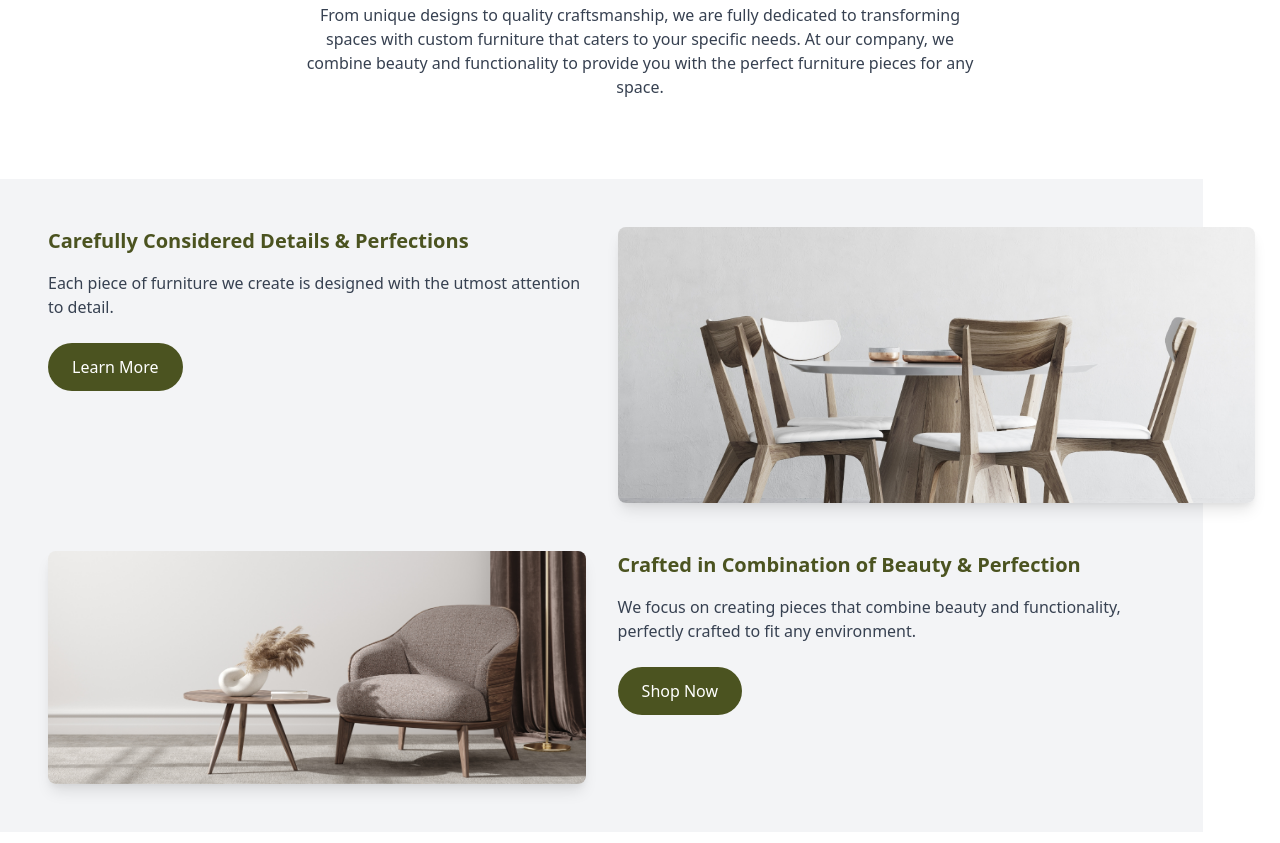
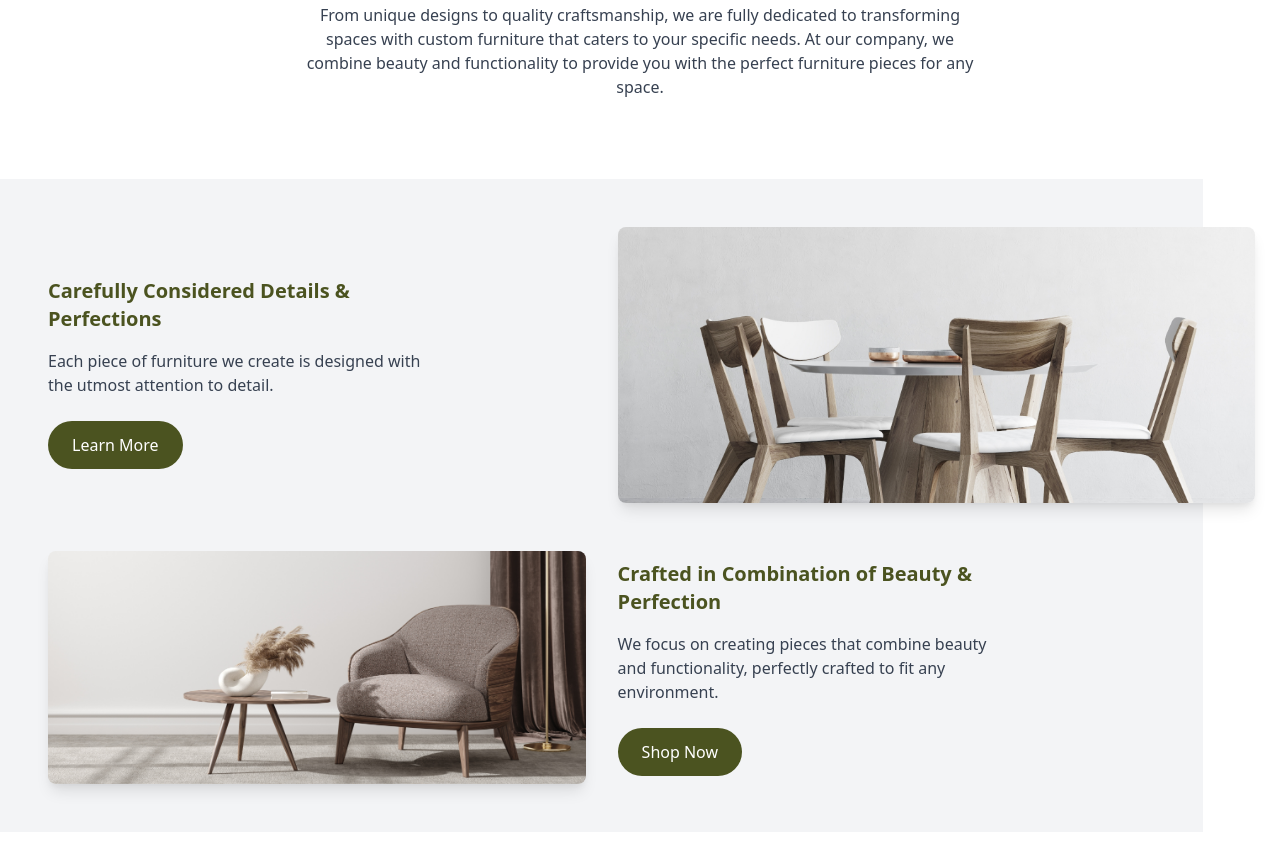
Before and after one commit to richh-s/about-us, a plain HTML site: page index.html in a window 1280 px wide. Shown: the part 525-1368 px from the top of the page. Drawn offline with nearby package versions, Linux system fonts and the light colour scheme.

```diff
--- a/index.html
+++ b/index.html
@@ -62,12 +62,12 @@
 
         /* Set negative margin for image to extend beyond gray section */
         .img-extend {
-            margin-right: -100px; /* Further increased value to push image more */
+            margin-right: -100px;
         }
 
         /* Background image for About Us section */
         .about-bg {
-            background-image: url('assets/images/hero.jpg'); /* Adjust to your image path */
+            background-image: url('assets/images/hero.jpg');
             background-size: cover;
             background-position: center;
         }
@@ -177,16 +177,18 @@
     <section class="py-12 bg-white">
         <div class="relative flex justify-start">
             <!-- Gray Background starting from the left, with space on the right -->
-            <div class="bg-gray-100  p-8 md:p-12 max-w-94 w-full">
+            <div class="bg-gray-100 p-8 md:p-12 max-w-94 w-full">
                 <div class="grid grid-cols-1 md:grid-cols-2 gap-8">
 
                     <!-- First Text Section (inside the gray background) -->
-                    <div class="text-left">
+                    <div class="flex items-center text-left h-full">
+                        <div class="max-w-md">
                             <h3 class="text-lg md:text-xl font-semibold text-army-green">Carefully Considered Details & Perfections</h3>
                             <p class="mt-4 text-gray-700">
                                 Each piece of furniture we create is designed with the utmost attention to detail.
                             </p>
-                        <button class="mt-6 px-4 py-2 md:px-6 md:py-3 btn-green rounded-full transition duration-300 ease-in-out">Learn More</button>
+                            <button class="mt-6 px-4 py-2 md:px-6 md:py-3 btn-green rounded-full transition duration-300 ease-in-out hover:bg-red-custom">Learn More</button> <!-- Added hover effect -->
+                        </div>
                     </div>
 
                     <!-- First Image (Extending even further beyond Gray Background into White Space) -->
@@ -200,12 +202,14 @@
                     </div>
 
                     <!-- Second Text Section (inside the gray background) -->
-                    <div class="text-left">
+                    <div class="flex items-center text-left h-full">
+                        <div class="max-w-md">
                             <h3 class="text-lg md:text-xl font-semibold text-army-green">Crafted in Combination of Beauty & Perfection</h3>
                             <p class="mt-4 text-gray-700">
                                 We focus on creating pieces that combine beauty and functionality, perfectly crafted to fit any environment.
                             </p>
-                        <button class="mt-6 px-4 py-2 md:px-6 md:py-3 btn-green rounded-full transition duration-300 ease-in-out">Shop Now</button>
+                            <button class="mt-6 px-4 py-2 md:px-6 md:py-3 btn-green rounded-full transition duration-300 ease-in-out hover:bg-red-custom">Shop Now</button> <!-- Added hover effect -->
+                        </div>
                     </div>
                 </div>
             </div>
@@ -229,6 +233,10 @@
             max-width: 94%;
         }
 
+        .max-w-md {
+            max-width: 400px;
+        }
+
         .btn-green {
             background-color: #4b5320;
             color: white;
@@ -238,6 +246,7 @@
             background-color: #b22222;
         }
     </style>
+
 
 
     <!-- JavaScript to toggle search bar and mobile menu -->
```
Lines whose indentation alone changed are shown as unchanged.
